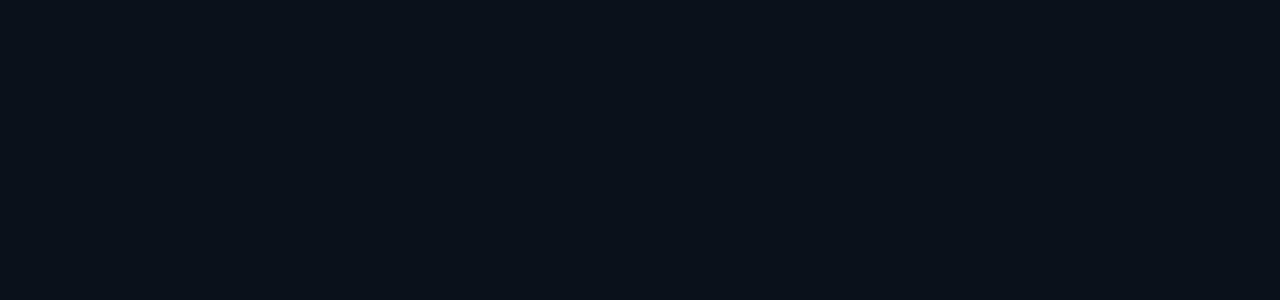
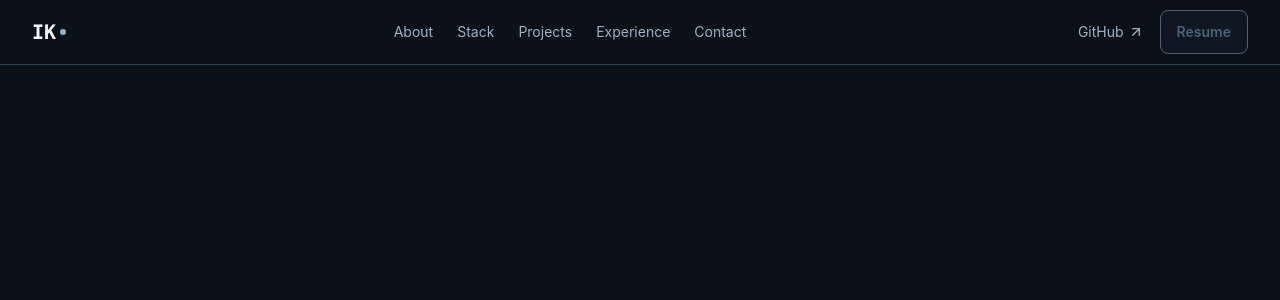
Before and after one commit to IhorKozloff/portfolio, a React (Vite) app: page / in a window 1280 px wide. Shown: the top 300 px of the page. Built offline with nearby package versions, Linux system fonts and the light colour scheme.

Commit message:
header done

```diff
--- a/src/App.tsx
+++ b/src/App.tsx
@@ -1,5 +1,12 @@
+import { Header } from './components/layout/Header'
+
 function App() {
-  return <main />
+  return (
+    <div id="top">
+      <Header />
+      <main />
+    </div>
+  )
 }
 
 export default App
--- /dev/null
+++ b/src/components/layout/Header.tsx
@@ -0,0 +1,88 @@
+import { ArrowUpRight, Menu, X } from 'lucide-react'
+import { useId, useRef, useState } from 'react'
+import { headerLinks, navigationItems } from '../../data/navigation'
+import { Button } from '../ui/Button'
+import { Container } from '../ui/Container'
+
+const linkClasses = 'flex min-h-11 items-center gap-1 rounded-sm px-2 text-sm'
+const activeLinkClasses = 'text-text-secondary hover:text-primary motion-safe:transition-colors'
+
+export function Header() {
+  const [isOpen, setIsOpen] = useState(false)
+  const navigationId = useId()
+  const menuButton = useRef<HTMLButtonElement>(null)
+  const closeMenu = () => setIsOpen(false)
+
+  return (
+    <header
+      className="sticky top-0 z-10 border-b border-border bg-background"
+      onKeyDown={(event) => {
+        if (event.key === 'Escape' && isOpen && menuButton.current?.getClientRects().length) {
+          event.preventDefault()
+          closeMenu()
+          menuButton.current.focus()
+        }
+      }}
+    >
+      <Container className="flex min-h-16 flex-wrap items-center justify-between gap-x-4 lg:flex-nowrap">
+        <a
+          href="#top"
+          className="inline-flex min-h-11 items-center gap-1 rounded-sm font-mono text-xl font-bold"
+          aria-label="IK, back to top"
+        >
+          IK
+          <span aria-hidden="true" className="size-1.5 self-center rounded-full bg-primary" />
+        </a>
+
+        <button
+          ref={menuButton}
+          type="button"
+          aria-controls={navigationId}
+          aria-expanded={isOpen}
+          aria-label={isOpen ? 'Close navigation' : 'Open navigation'}
+          className="grid size-11 place-items-center rounded-lg border border-border text-primary hover:bg-surface motion-safe:transition-colors lg:hidden"
+          onClick={() => setIsOpen(!isOpen)}
+        >
+          {isOpen ? <X size={20} aria-hidden="true" /> : <Menu size={20} aria-hidden="true" />}
+        </button>
+
+        <nav
+          id={navigationId}
+          aria-label="Main navigation"
+          className={`${isOpen ? 'flex' : 'hidden'} w-full max-h-[calc(100dvh-4rem)] flex-col gap-3 overflow-y-auto border-t border-border px-1 py-3 lg:flex lg:max-h-none lg:w-auto lg:flex-1 lg:flex-row lg:items-center lg:overflow-visible lg:border-0 lg:p-0`}
+        >
+          <ul className="flex flex-col lg:mx-auto lg:flex-row lg:gap-2">
+            {navigationItems.map(({ label, href }) => (
+              <li key={label}>
+                {href ? (
+                  <a href={href} className={`${linkClasses} ${activeLinkClasses}`} onClick={closeMenu}>
+                    {label}
+                  </a>
+                ) : (
+                  <span aria-disabled="true" className={`${linkClasses} text-text-secondary`}>
+                    {label}
+                  </span>
+                )}
+              </li>
+            ))}
+          </ul>
+
+          <div className="flex flex-col items-start gap-2 border-t border-border pt-2 lg:flex-row lg:items-center lg:border-0 lg:pt-0">
+            <a href={headerLinks.github} className={`${linkClasses} ${activeLinkClasses}`} onClick={closeMenu}>
+              GitHub <ArrowUpRight size={16} aria-hidden="true" />
+            </a>
+            {headerLinks.resume ? (
+              <Button href={headerLinks.resume} variant="secondary" onClick={closeMenu}>
+                Resume
+              </Button>
+            ) : (
+              <Button variant="secondary" disabled>
+                Resume
+              </Button>
+            )}
+          </div>
+        </nav>
+      </Container>
+    </header>
+  )
+}
--- /dev/null
+++ b/src/data/navigation.ts
@@ -0,0 +1,16 @@
+type NavigationItem = {
+  label: string
+  href?: string
+}
+
+export const navigationItems: readonly NavigationItem[] = [
+  { label: 'About' },
+  { label: 'Stack' },
+  { label: 'Projects' },
+  { label: 'Experience' },
+  { label: 'Contact' },
+]
+
+export const headerLinks: { github: string; resume?: string } = {
+  github: 'https://github.com/IhorKozloff',
+}
```
Also changed, not shown: 1 other file (tests, documents, lock files or other folders).
